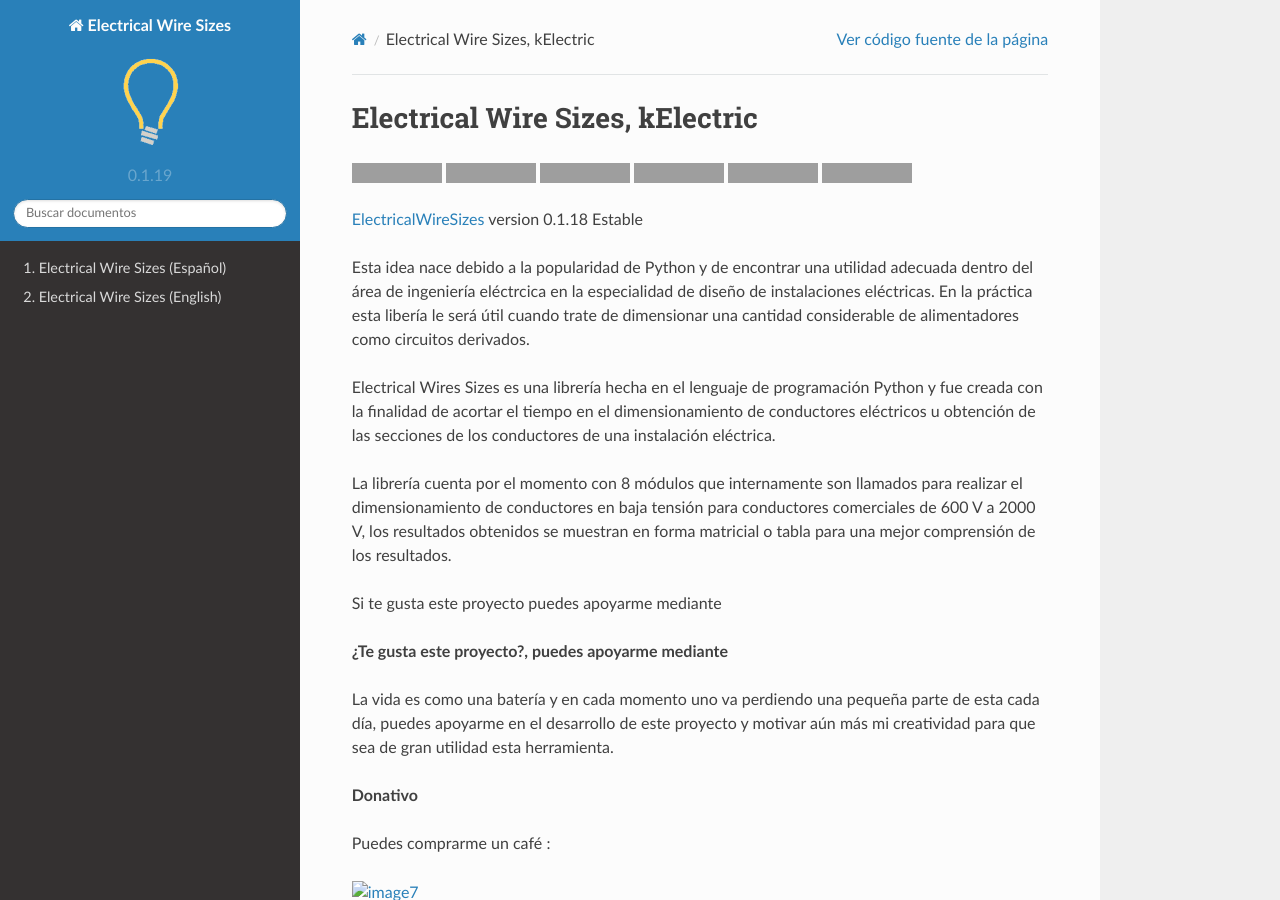
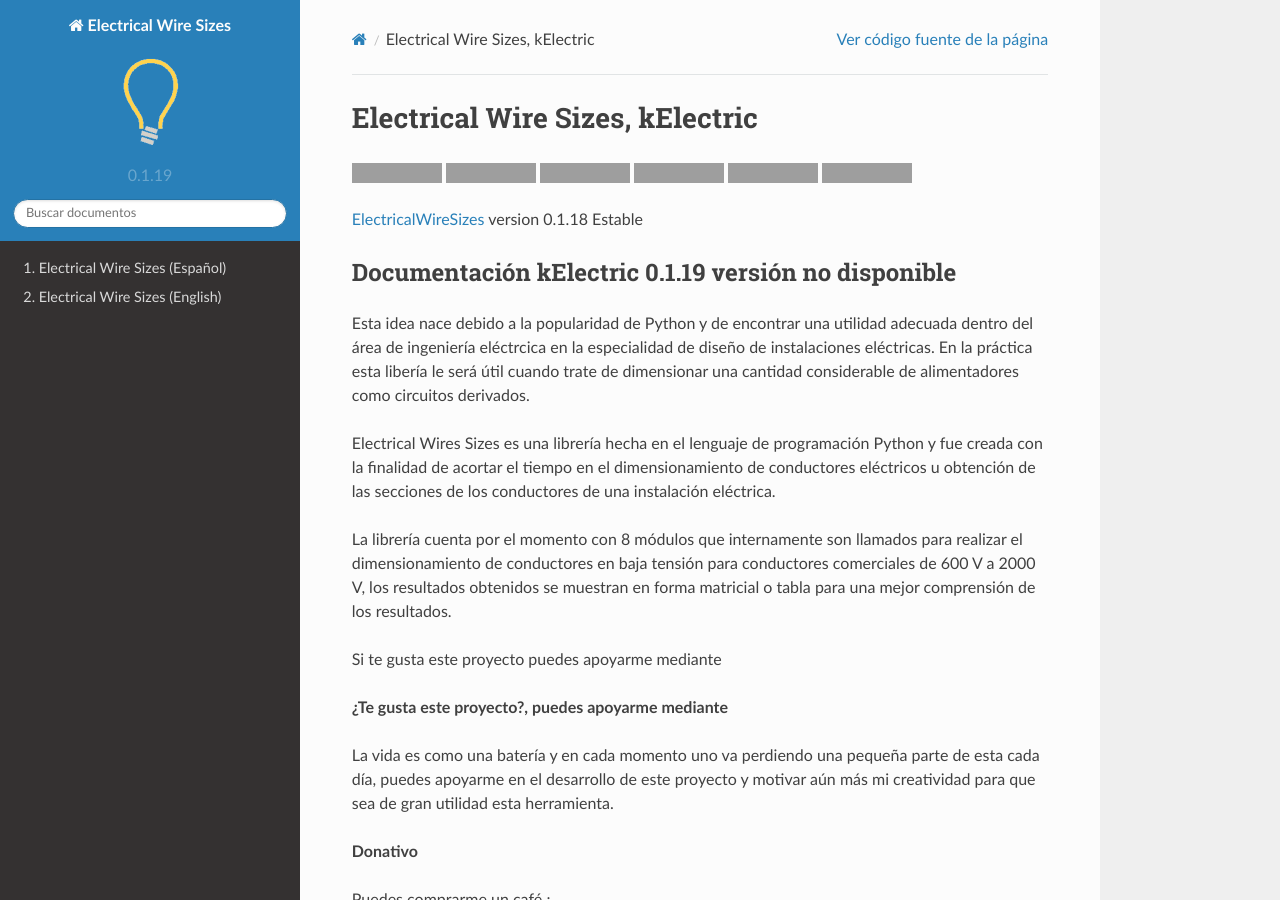
Before and after one commit to jacometoss/PyEWS, a Sphinx documentation site: the page built from docs/index.rst, in a window 1280 px wide and 900 px high, cut to the strip 0-900 px from the top of the window. Built offline with Sphinx 7.4.7 and the Read the Docs theme 2.0.0, drawn with Linux system fonts in a browser that asks for light colours; grey boxes are pictures that could not be loaded.

Commit message:
Update index.rst

```diff
--- a/docs/index.rst
+++ b/docs/index.rst
@@ -4,6 +4,10 @@
 |image5|\  |image6|
 
 ElectricalWireSizes_  version 0.1.18 Estable
+
+*****************************************************
+Documentación kElectric 0.1.19 versión no disponible
+*****************************************************
 
 Esta idea nace debido a la popularidad de Python y de encontrar una utilidad
 adecuada dentro del área de ingeniería eléctrcica en la especialidad de diseño
```
